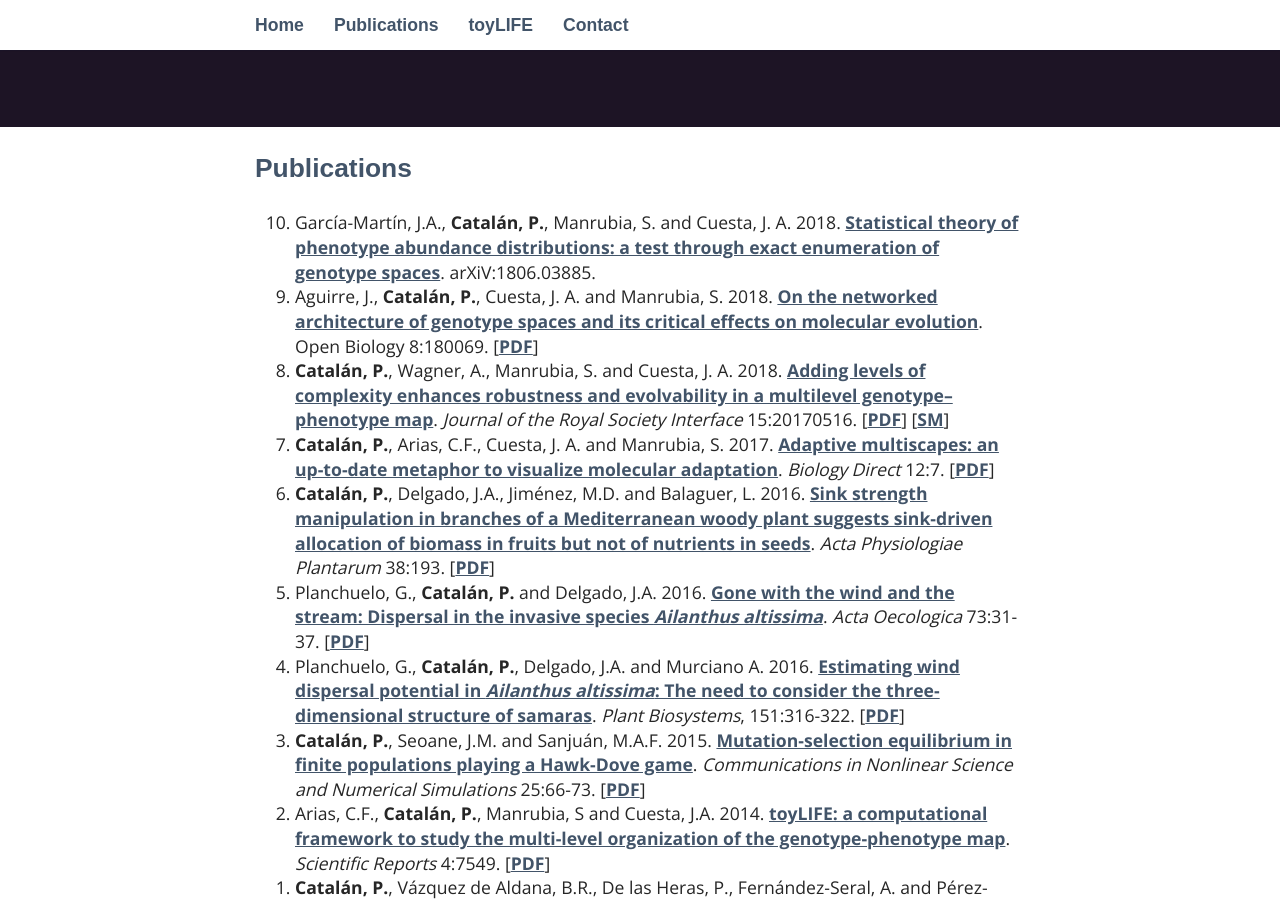
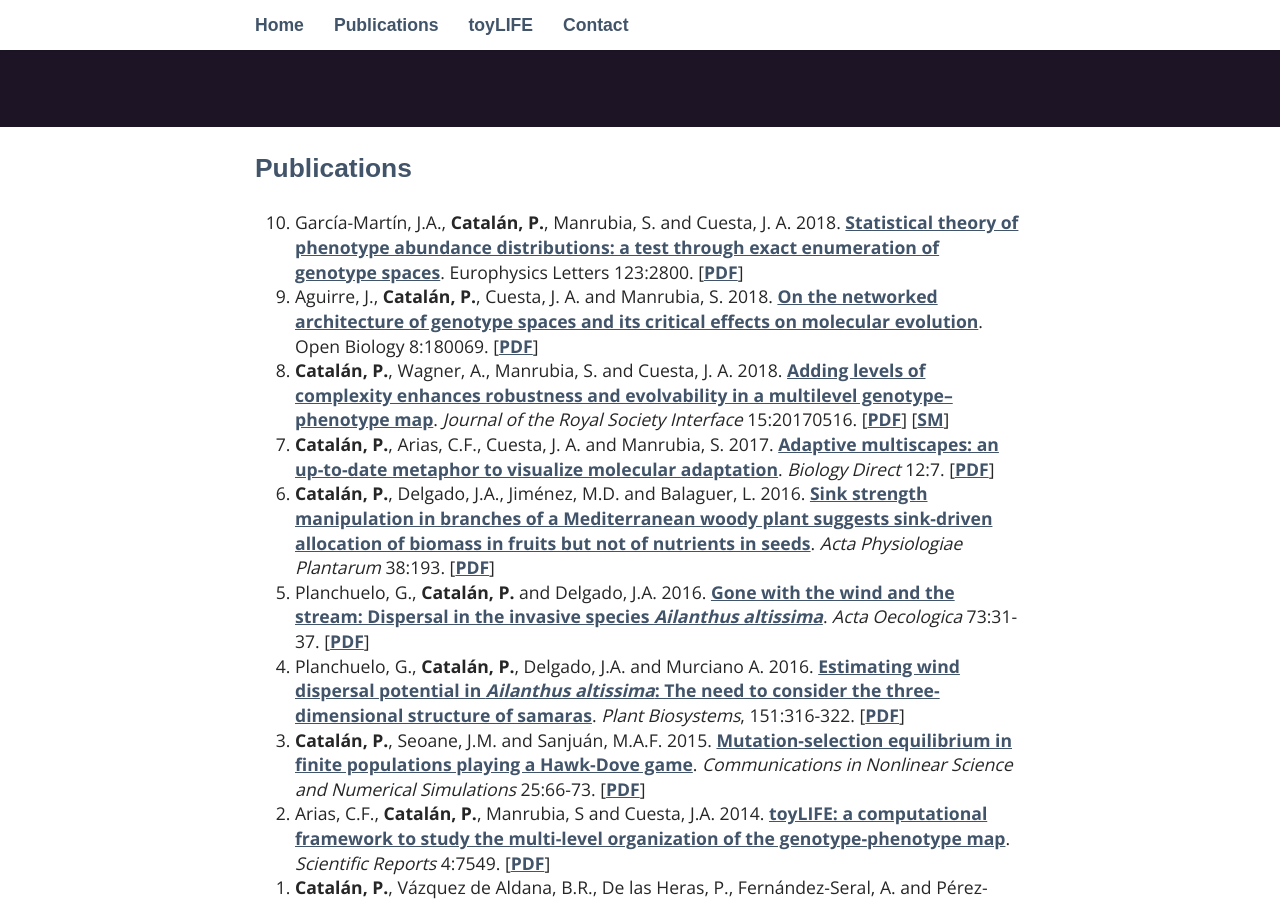
Before and after one commit to PabloCatalan/pablocatalan.github.io, a Jekyll site: the page built from _pages/01_publications.md, in a window 1280 px wide and 900 px high, scrolled down 373 px. Built offline with Jekyll 4.4.1, drawn with Linux system fonts in a browser that asks for light colours; some web fonts are replaced.

Commit message:
Update 01_publications.md

```diff
--- a/_pages/01_publications.md
+++ b/_pages/01_publications.md
@@ -4,7 +4,7 @@ title: Publications
 permalink: /publications/
 ---
 
-0. García-Martín, J.A., **Catalán, P.**, Manrubia, S. and Cuesta, J. A. 2018. [Statistical theory of phenotype abundance distributions: a test through exact enumeration of genotype spaces](https://arxiv.org/abs/1806.03885). arXiV:1806.03885.
+0. García-Martín, J.A., **Catalán, P.**, Manrubia, S. and Cuesta, J. A. 2018. [Statistical theory of phenotype abundance distributions: a test through exact enumeration of genotype spaces](http://iopscience.iop.org/article/10.1209/0295-5075/123/28001). Europhysics Letters 123:2800. [[PDF](/papers/garciamartin2018_statistical_theory_phenotype_abundance.pdf)]
 0. Aguirre, J., **Catalán, P.**, Cuesta, J. A. and Manrubia, S. 2018. [On the networked architecture of genotype spaces and its critical effects on molecular evolution](http://rsob.royalsocietypublishing.org/content/8/7/180069). Open Biology 8:180069. [[PDF](/papers/aguirre2018_networked_structure.pdf)]
 0. **Catalán, P.**, Wagner, A., Manrubia, S. and Cuesta, J. A. 2018. [Adding levels of complexity enhances robustness and evolvability in a multilevel genotype–phenotype map](http://rsif.royalsocietypublishing.org/content/15/138/20170516). *Journal of the Royal Society Interface* 15:20170516. [[PDF](/papers/catalan2018_toyLIFE_complexity.pdf)] [[SM](/papers/catalan2018_toyLIFE_complexity_SM.pdf)]
 0. **Catalán, P.**, Arias, C.F., Cuesta, J. A. and Manrubia, S. 2017. [Adaptive multiscapes: an up-to-date metaphor to visualize molecular adaptation](http://biologydirect.biomedcentral.com/articles/10.1186/s13062-017-0178-1). *Biology Direct* 12:7. [[PDF](/papers/catalan2017_adaptive_multiscapes.pdf)]
```
